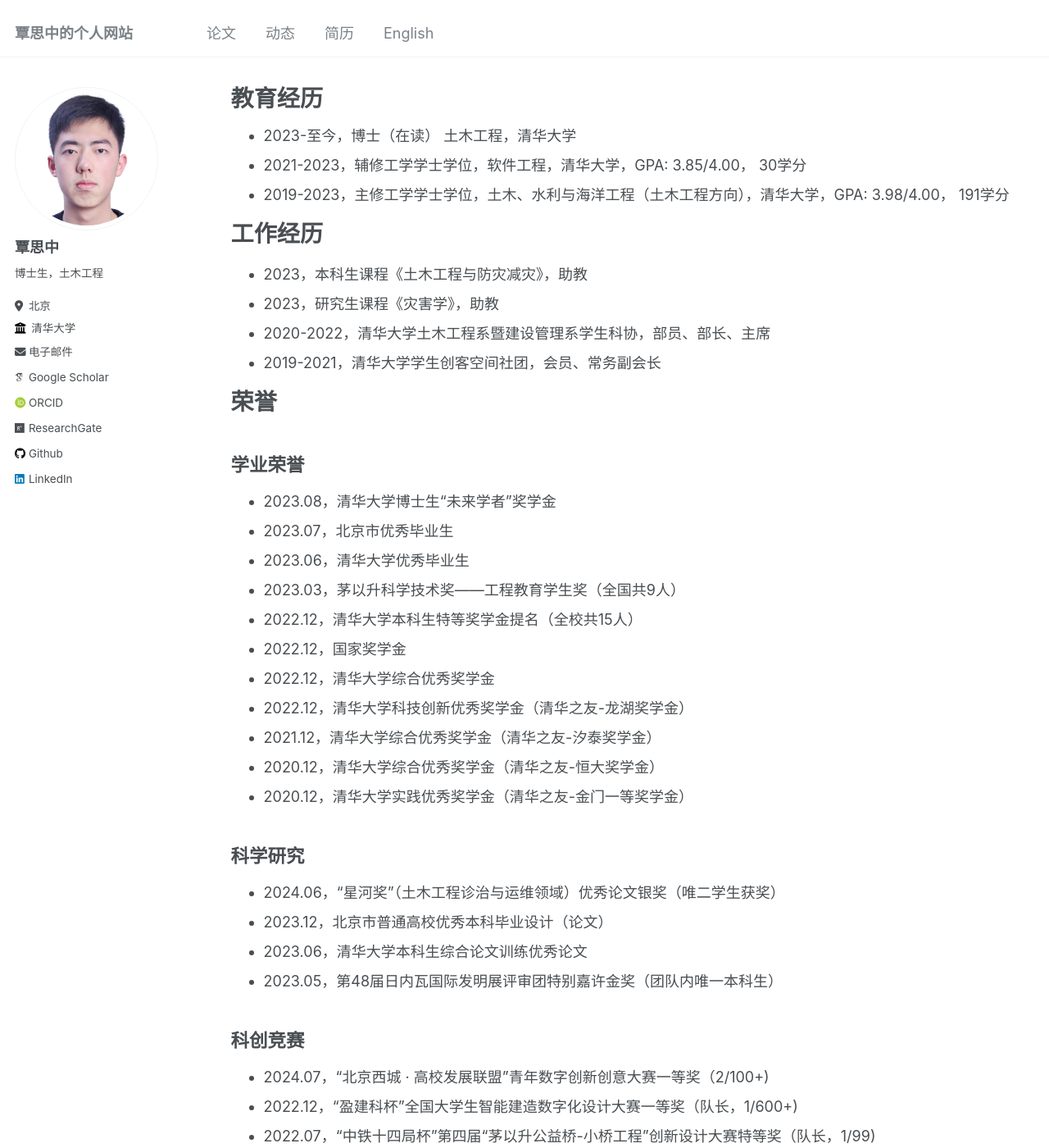
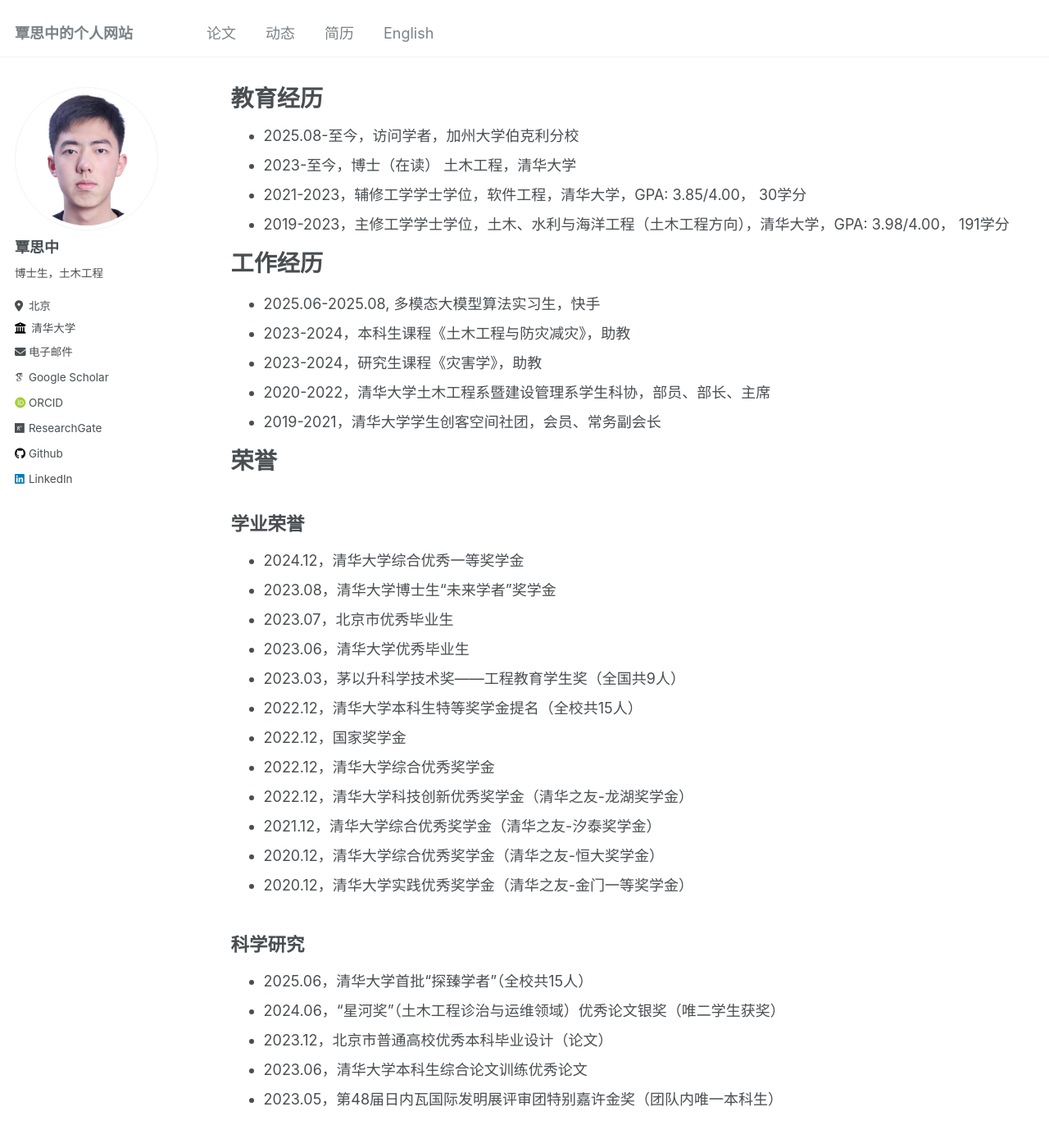
Before and after one commit to qinsz01/qsz_academic, a Jekyll site: the page built from _pages_zh/cv-zh.md, in a window 1280 px wide and 1400 px high. Shown: the whole window at 82% size. Built offline with Jekyll 4.4.1, drawn with Linux system fonts in a browser that asks for light colours; some web fonts are replaced.

Commit message:
doc: update experience

```diff
--- a/_pages_zh/cv-zh.md
+++ b/_pages_zh/cv-zh.md
@@ -12,14 +12,16 @@ locale: zh
 
 <!-- 教育经历
 ====== -->
+* 2025.08-至今，访问学者，加州大学伯克利分校
 * 2023-至今，博士（在读） 土木工程，清华大学
 * 2021-2023，辅修工学学士学位，软件工程，清华大学，GPA: 3.85/4.00， 30学分
 * 2019-2023，主修工学学士学位，土木、水利与海洋工程（土木工程方向），清华大学，GPA: 3.98/4.00， 191学分
 
 工作经历
 ======
-* 2023，本科生课程《土木工程与防灾减灾》，助教
-* 2023，研究生课程《灾害学》，助教
+* 2025.06-2025.08, 多模态大模型算法实习生，快手
+* 2023-2024，本科生课程《土木工程与防灾减灾》，助教
+* 2023-2024，研究生课程《灾害学》，助教
 * 2020-2022，清华大学土木工程系暨建设管理系学生科协，部员、部长、主席
 * 2019-2021，清华大学学生创客空间社团，会员、常务副会长
 
@@ -28,6 +30,7 @@ locale: zh
 
 学业荣誉
 ------
+* 2024.12，清华大学综合优秀一等奖学金
 * 2023.08，清华大学博士生“未来学者”奖学金
 * 2023.07，北京市优秀毕业生
 * 2023.06，清华大学优秀毕业生
@@ -42,6 +45,7 @@ locale: zh
 
 科学研究
 ------
+* 2025.06，清华大学首批“探臻学者”（全校共15人）
 * 2024.06，“星河奖”（土木工程诊治与运维领域）优秀论文银奖（唯二学生获奖）
 * 2023.12，北京市普通高校优秀本科毕业设计（论文）
 * 2023.06，清华大学本科生综合论文训练优秀论文
```
Also changed, not shown: _pages/cv.md (+6 -2 lines).
